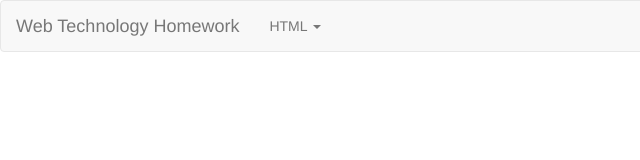
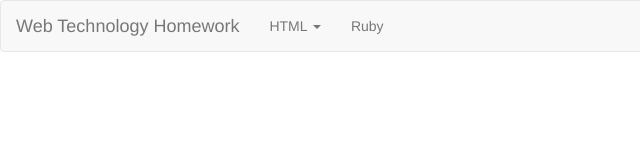
Before and after one commit to suwitpongk/suwitpongk.github.io, a plain HTML site: page index.html in a window 1280 px wide. Shown: the full height of the page, 0-640 px from the left. Drawn offline with nearby package versions, Linux system fonts and the light colour scheme.

Commit message:
Update index.html

```diff
--- a/index.html
+++ b/index.html
@@ -42,7 +42,7 @@
           </ul>
         </li>
         <li class="dropdown">
-<!--           <a href="ruby-page.html">Ruby </a> -->
+           <a href="ruby.html">Ruby </a>
         </li>
       </ul>
       <ul class="nav navbar-nav navbar-right">
```
